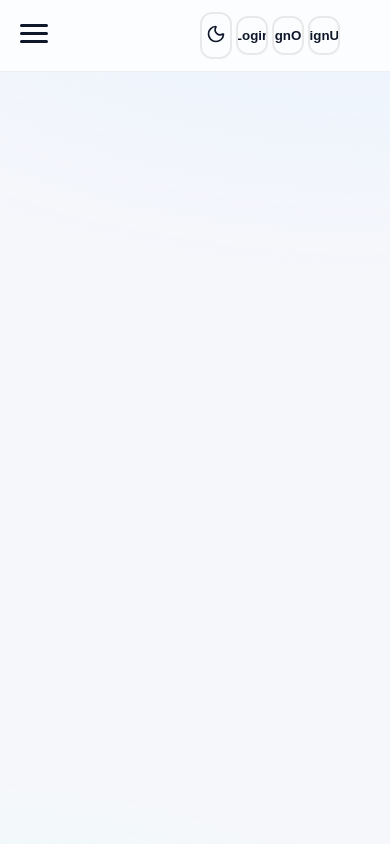
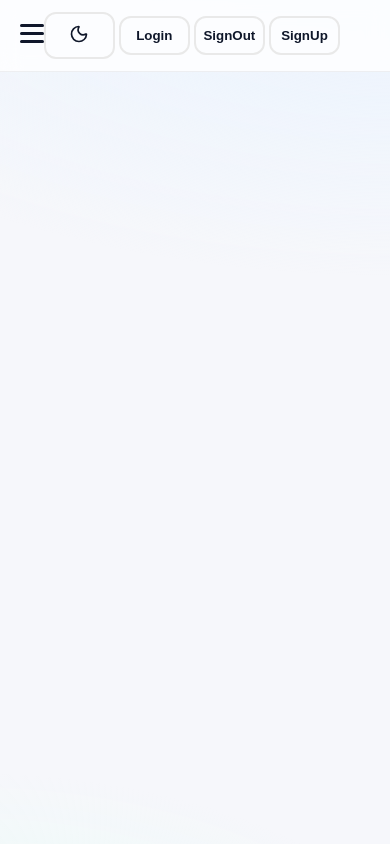
Before and after one commit to daliamirghani/sign4me, a React (Create React App) app in the folder frontend/websiteosc/: page / in a window 390 px wide. Shown: the top 844 px of the page. Built offline with nearby package versions, Linux system fonts and the light colour scheme.

Commit message:
final finnalll

```diff
--- a/frontend/websiteosc/src/SignLanguageSite.css
+++ b/frontend/websiteosc/src/SignLanguageSite.css
@@ -507,13 +507,13 @@ body{
   .topnav .actions {
     flex-direction: row;
     gap: 4px;
-    width: 1%;
+    width: 100%;
     margin-right: 30px;
 
   }
   .topnav .actions button
   ,.topnav .actions .button{
-   width: 145% !important; /* force full width */
+   width: 100% !important; /* force full width */
     max-width: 100%;
   }
 
```
